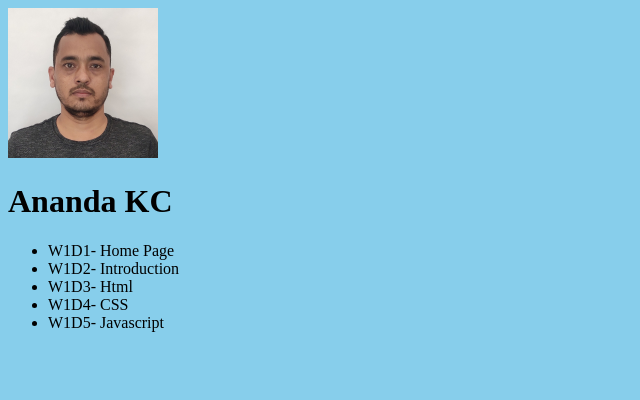
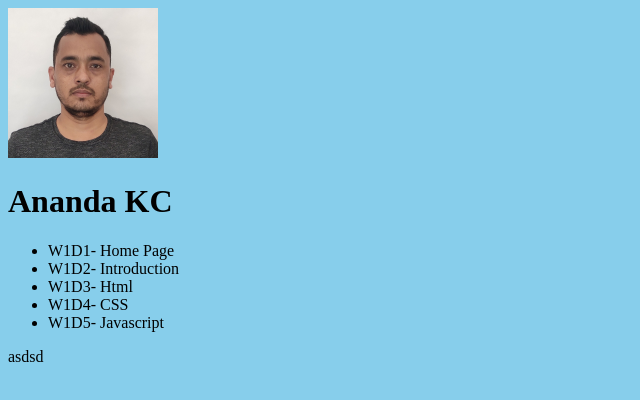
Before and after one commit to AKay-Cee/AKay-Cee.github.io, a plain HTML site: page index.html in a window 1280 px wide. Shown: the full height of the page, 0-640 px from the left. Drawn offline with Linux system fonts and the light colour scheme.

```diff
--- a/index.html
+++ b/index.html
@@ -23,6 +23,6 @@
         <li>W1D4- CSS</li>
         <li>W1D5- Javascript</li>
     </ul>
-
+       asdsd
 </body>
 </html>
```
